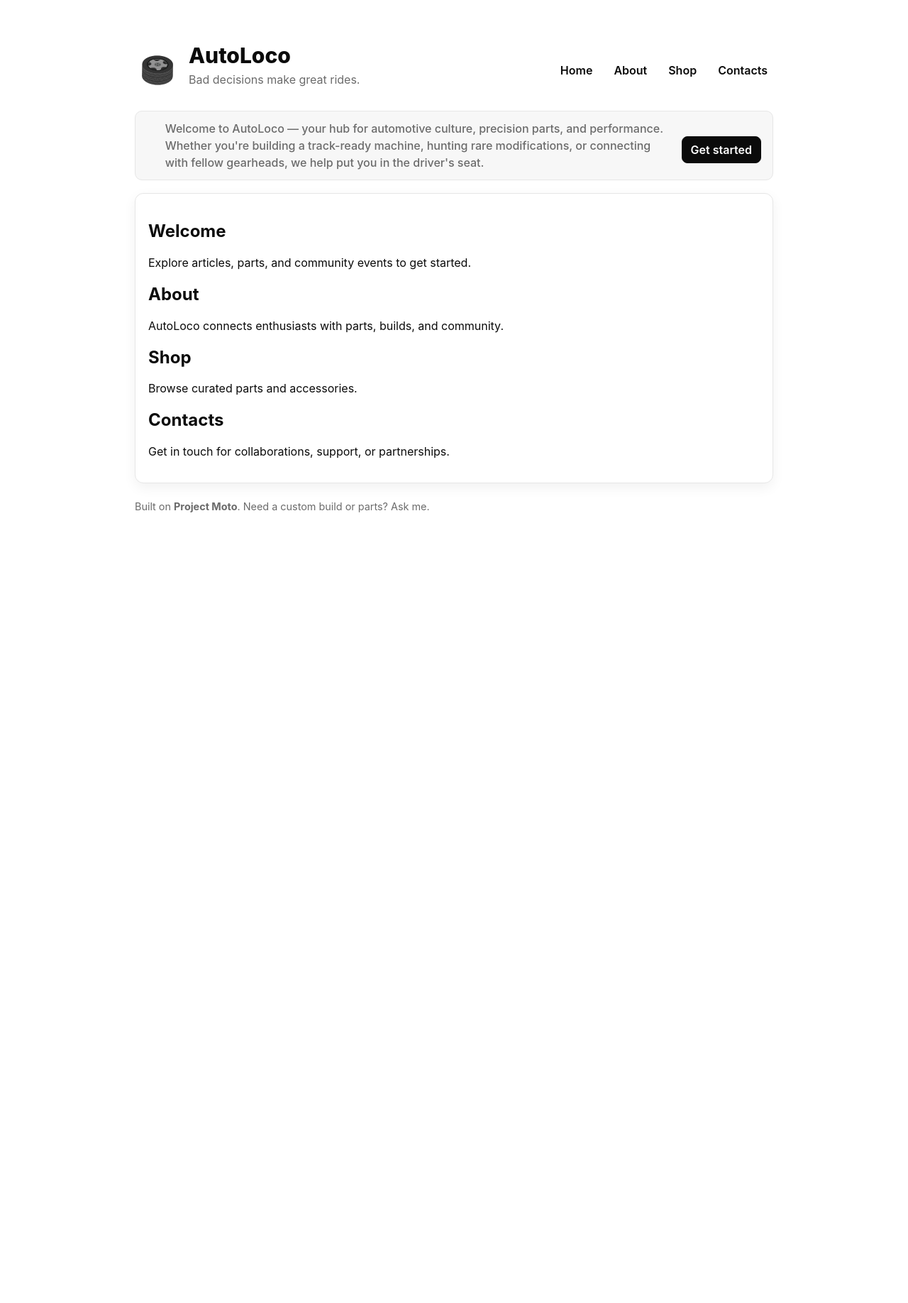
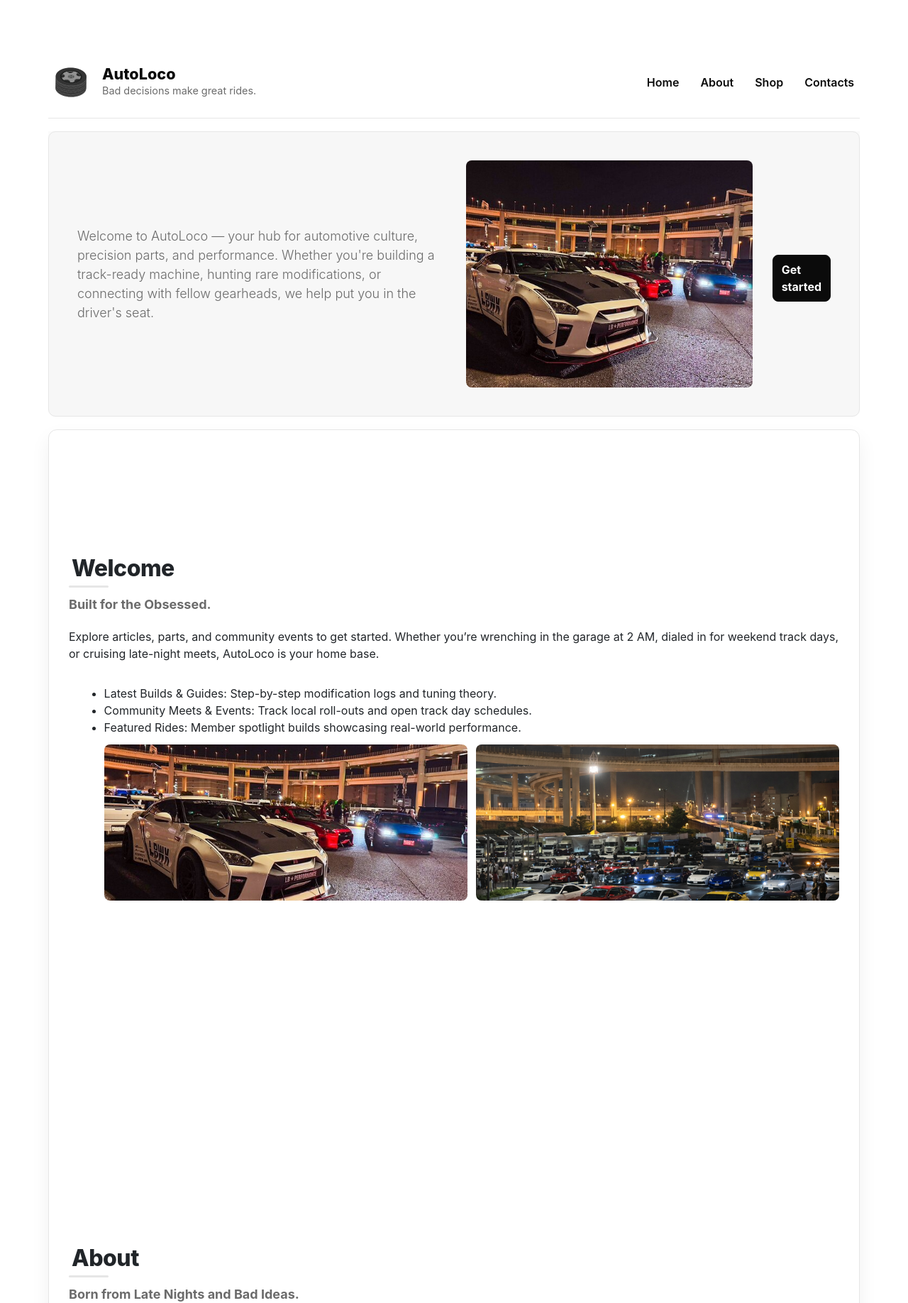
Before and after one commit to emailtarog-byte/project-moto, a plain HTML site: page index.html in a window 1280 px wide. Shown: the top 1836 px of the page at 71% size. Before the commit the page ends 840 px from the top, so only its background shows below. Drawn offline with nearby package versions, Linux system fonts and the light colour scheme.

Commit message:
updated and added photo assets

```diff
--- a/index.html
+++ b/index.html
@@ -4,56 +4,96 @@
  	<meta charset="utf-8">
  	<meta name="viewport" content="width=device-width, initial-scale=1">
  	<title>AutoLoco</title>
+ 	<link href="https://cdn.jsdelivr.net/npm/bootstrap@5.3.2/dist/css/bootstrap.min.css" rel="stylesheet">
  	<link rel="stylesheet" href="style.css">
 </head>
 <body>
  	<div class="container">
  		<header>
  			<div class="brand">
-					<a href="index.html" title="Project Moto" class="logo">
-						<img src="assets/Auto.png" alt="Automotive logo">
+ 				<a href="index.html" class="logo" aria-label="AutoLoco home">
+ 					<img src="assets/Auto.png" alt="AutoLoco logo">
  				</a>
-					<div>
+ 				<div class="brand-text">
  					<h1>AutoLoco</h1>
  					<p class="muted">Bad decisions make great rides.</p>
  				</div>
  			</div>
-				<nav class="topnav" aria-label="Primary">
-					<a href="#main-content">Home</a>
+ 			<nav class="top-nav" aria-label="Primary navigation">
+ 				<a href="#home">Home</a>
  				<a href="#about">About</a>
  				<a href="#shop">Shop</a>
  				<a href="#contacts">Contacts</a>
  			</nav>
  		</header>
-			<nav class="navbar">
-                <p></p>
+
+ 		<section class="hero">
+ 			<div class="hero-inner">
 				<p class="lead">Welcome to AutoLoco — your hub for automotive culture, precision parts, and performance. Whether you're building a track-ready machine, hunting rare modifications, or connecting with fellow gearheads, we help put you in the driver's seat.</p>
-				<a class="nav-button" href="#main-content">Get started</a>
-			</nav>
+				<img src="assets/carmeet.png" alt="Car meet hero" class="hero-photo">
+				<a class="button" href="#main-content">Get started</a>
+ 			</div>
+ 		</section>
 
  		<main id="main-content" class="card" role="main">
-				<!-- Main content here -->
  			<section id="home">
  				<h2>Welcome</h2>
-					<p>Explore articles, parts, and community events to get started.</p>
+ 				<h3>Built for the Obsessed.</h3>
+ 				<p>Explore articles, parts, and community events to get started. Whether you’re wrenching in the garage at 2 AM, dialed in for weekend track days, or cruising late-night meets, AutoLoco is your home base.</p>
+ 				<ul>
+ 					<li>Latest Builds & Guides: Step-by-step modification logs and tuning theory.</li>
+ 					<li>Community Meets & Events: Track local roll-outs and open track day schedules.</li>
+ 					<li>Featured Rides: Member spotlight builds showcasing real-world performance.</li>
+				<div class="gallery" aria-label="Home gallery">
+					<img src="assets/carmeet.png" alt="Car meet 1">
+					<img src="assets/carmeet2.png" alt="Car meet 2">
+				</div>
+ 				</ul>
  			</section>
+
  			<section id="about">
  				<h2>About</h2>
-					<p>AutoLoco connects enthusiasts with parts, builds, and community.</p>
+ 				<h3>Born from Late Nights and Bad Ideas.</h3>
+ 				<p>AutoLoco connects enthusiasts with parts, builds, and community. We started with a simple belief: the best builds come from taking risks, learning with grease on your hands, and chasing raw driving feel.</p>
+ 				<ul>
+ 					<li>Track & Street Proven: If we wouldn't run it on our own machines, we don't feature it.</li>
+ 					<li>Knowledge Sharing: No gatekeeping—just straight advice on specs, fitment, and tuning.</li>
+ 					<li>Community First: Built by enthusiasts, funded by passion, driven by you.</li>
+ 				</ul>
  			</section>
+
  			<section id="shop">
  				<h2>Shop</h2>
-					<p>Browse curated parts and accessories.</p>
+ 				<h3>Precision Hardware & Driver Essentials.</h3>
+ 				<p>Browse curated parts and accessories engineered for reliability, responsiveness, and aggressive styling.</p>
+ 				<ul>
+ 					<li>Performance & Engine: Intakes, forced induction upgrades, exhaust systems, and ECU tuning.</li>
+ 					<li>Suspension & Footwork: Track-spec coilovers, sway bars, bushings, and lightweight forged wheels.</li>
+ 					<li>Cockpit & Interior: Bolstered seats, telemetry gauges, and quick-release hubs.</li>
+ 				</ul>
+					<div class="gallery" aria-label="Shop gallery">
+						<img src="assets/engine.png" alt="Engine 1">
+						<img src="assets/engine2.png" alt="Engine 2">
+					</div>
  			</section>
+
  			<section id="contacts">
  				<h2>Contacts</h2>
-					<p>Get in touch for collaborations, support, or partnerships.</p>
+ 				<h3>Let’s Talk Builds, Collabs, & Support.</h3>
+ 				<p>Get in touch for collaborations, support, or partnerships. Have a question about part fitment or looking to feature your project car?</p>
+ 				<ul>
+ 					<li>General Support: support@autoloco.com</li>
+ 					<li>Build Submissions & Media: features@autoloco.com</li>
+ 					<li>Partnerships & Wholesale: partners@autoloco.com</li>
+ 				</ul>
  			</section>
  		</main>
 
  		<footer>
-				Built on <strong>Project Moto</strong>. Need a custom build or parts? Ask me.
+ 			Built on <strong>AutoLoco</strong>. Need a custom build or parts? Ask me.<br>
+            Autoloco 2026. All rights reserved.
  		</footer>
-		</div>
 </body>
+ 	<script src="https://cdn.jsdelivr.net/npm/bootstrap@5.3.2/dist/js/bootstrap.bundle.min.js"></script>
 </html>
+</html>
--- a/style.css
+++ b/style.css
@@ -8,6 +8,9 @@
   --accent-bg: #0b0b0b;
   --accent-text: #ffffff;
   --border: #e6e6e6;
+  --max-width: 1200px;
+  --lead-size: 18px;
+  --heading-weight: 850;
 }
 
 html,
@@ -19,22 +22,33 @@ body {
   color: var(--text);
 }
 
+/* Global typography and spacing polish */
+body { font-size: 16px; line-height: 1.5; }
+
+h1, h2, h3 { line-height: 1.1; margin: 0 0 0.5rem 0; }
+h2 { font-size: 2rem; font-weight: var(--heading-weight); letter-spacing: -0.5px; }
+h3 { font-size: 1.125rem; color: var(--muted); font-weight: 700; }
+
+.section-subtitle { color: var(--muted); font-size: 0.95rem; margin-bottom: 1rem; }
 
 html {
   scroll-behavior: smooth;
 }
 
 .container {
-  max-width: 900px;
-  margin: 40px auto;
-  padding: 20px;
+  max-width: 1200px;
+  margin: 48px auto;
+  padding: 28px;
 }
 
 header {
   display: flex;
   align-items: center;
+  justify-content: space-between;
   gap: 12px;
-  justify-content: space-between;
+  padding: 8px 0 18px 0;
+  border-bottom: 1px solid var(--border);
+  background: linear-gradient(180deg, rgba(255,255,255,0.6), rgba(255,255,255,0.4));
 }
 
 .brand {
@@ -43,14 +57,19 @@ header {
   gap: 12px;
 }
 
-/* Top navigation beside the header title */
-.topnav {
+.brand-text h1 {
+    margin: 0;
+    font-weight: 850;
+}
+
+.top-nav {
   display: flex;
   gap: 14px;
   align-items: center;
+  margin-left: auto; /* keep nav right-aligned */
 }
 
-.topnav a {
+.top-nav a {
   color: var(--text);
   text-decoration: none;
   padding: 6px 8px;
@@ -58,142 +77,105 @@ header {
   font-weight: 600;
 }
 
-.topnav a:hover,
-.topnav a:focus {
-  background: var(--surface);
-  color: var(--text);
-  outline: none;
-}
+.top-nav a:hover,
+.top-nav a:focus { background: var(--surface); outline: none; }
 
-@media (max-width: 720px) {
-  .topnav { display: none; }
-}
 
-h1 {
-  margin: 0;
-  font-size: 30px;
-  font-weight: 850;
-}
+.navbar .navbar-collapse { display: flex; justify-content: flex-end; }
+.navbar-nav { margin-left: auto !important; }
+
+.navbar-brand .brand-text { font-weight: 850; font-size: 1.25rem; }
+.navbar-brand img { width: 56px; height: 56px; object-fit: contain; }
+.navbar-nav .nav-link { color: var(--text); font-weight: 600; padding: 6px 8px; border-radius: 6px; }
+.navbar-nav .nav-link:hover, .navbar-nav .nav-link:focus { background: var(--surface); color: var(--text); }
 
 p.muted {
   color: var(--muted);
-  margin-top: 6px;
+  margin-top: 3px;
 }
 
 .card {
   background: var(--card);
-  padding: 18px;
+  padding: 28px;
   border-radius: 12px;
-  box-shadow: 0 6px 18px rgba(11, 11, 11, 0.06);
+  box-shadow: 0 12px 28px rgba(11, 11, 11, 0.06);
   border: 1px solid var(--border);
+  transition: box-shadow 180ms ease, transform 160ms ease;
 }
 
-/* Leadbar / navbar containing the lead text and CTA */
-.navbar {
+.hero {
+  margin: 18px 0;
+}
+
+.hero-inner {
   display: flex;
   align-items: center;
   justify-content: space-between;
-  gap: 16px;
-  padding: 12px 16px;
+  gap: 28px;
+  padding: 40px;
   background: var(--surface);
   border: 1px solid var(--border);
   border-radius: 10px;
-  margin: 18px 0;
 }
 
-.navbar .lead {
-  margin: 0;
-  font-size: 1rem;
-  color: var(--muted);
-  line-height: 1.5;
+.hero { background-image: linear-gradient(180deg, rgba(11,11,11,0.02), transparent); }
+.hero .lead { margin: 0; font-size: var(--lead-size); color: var(--muted); max-width: 66ch; }
+
+.hero-photo { max-width: 420px; width: 38%; height: 320px; object-fit: cover; border-radius: 8px; }
+
+.logo img { display:block; width:64px; height:64px; object-fit:contain; }
+
+.button { display:inline-block; margin-top:12px; padding:8px 12px; background:var(--accent-bg); color:var(--accent-text); border-radius:8px; text-decoration:none; font-weight:700; transition:transform 120ms ease, background 120ms ease, color 120ms ease, border 120ms ease; border:1px solid var(--accent-bg); }
+
+.button:hover, .button:focus { background:transparent; color:var(--text); border:1px solid var(--border); transform:translateY(-2px); }
+
+/* Secondary button variant */
+.button.secondary { background: transparent; color: var(--text); border: 1px solid var(--border); padding: 8px 14px; }
+
+/* Section headings decorate */
+main.card section h2 { position: relative; padding-left: 0.25rem; }
+main.card section h2::after { content: ""; position: absolute; left: 0; bottom: -10px; width: 56px; height: 3px; background: var(--border); border-radius: 2px; }
+
+footer { margin-top:24px; color:var(--muted); font-size:14px; }
+
+/* Space between main sections. Give each section ample viewport space */
+main.card section {
+  margin-bottom: 3.5rem;
+  padding: 48px 0;
+  min-height: 100vh; /* fill viewport so next section won't peek when using anchors */
+  display: flex;
+  flex-direction: column;
+  justify-content: center; /* vertically center section content */
+  gap: 16px;
 }
 
-@media (max-width: 720px) {
-  .navbar {
-    flex-direction: column;
-    align-items: flex-start;
-    gap: 10px;
-  }
+main.card section:last-child { margin-bottom: 0; }
 
-  .navbar .lead {
-    font-size: 0.95rem;
-  }
+/* Responsive images and simple gallery */
+main.card img { max-width: 100%; display: block; border-radius: 8px; }
+
+/* Uniform gallery layout: fixed-height tiles with cover-fit */
+.gallery {
+  display: grid;
+  grid-template-columns: repeat(auto-fit, minmax(220px, 1fr));
+  gap: 12px;
+  margin-top: 12px;
 }
 
-.lead {
-  font-size: 1.0625rem; /* ~17px */
-  line-height: 1.6;
-  color: var(--muted);
-  margin: 0 0 12px 0;
-  max-width: 68ch;
-  font-weight: 500;
+.gallery img {
+  width: 100%;
+  height: 220px; /* uniform height for visual consistency */
+  object-fit: cover;
+  display: block;
+  border-radius: 8px;
+  transition: transform 180ms ease, box-shadow 180ms ease, opacity 160ms ease;
 }
 
-/* Logo sizing and alignment */
-.logo img {
-  display: block;
-  width: 64px;
-  height: 64px;
-  object-fit: contain;
-}
+.gallery img:hover { transform: translateY(-6px) scale(1.03); box-shadow: 0 12px 24px rgba(11,11,11,0.12); opacity: 0.98; }
 
-@media (max-width: 520px) {
-  .logo img {
-    width: 48px;
-    height: 48px;
-  }
-}
+/* Make lists and intro content a little easier to scan */
+main.card ul { margin-left: 1.1rem; }
 
-a.nav-button,
-.button {
-  display: inline-block;
-  margin-top: 12px;
-  padding: 8px 12px;
-  background: var(--accent-bg);
-  color: var(--accent-text);
-  border-radius: 8px;
-  text-decoration: none;
-  font-weight: 600;
-  transition: transform 120ms ease, background 120ms ease, color 120ms ease, border 120ms ease;
-  border: 1px solid var(--accent-bg);
-}
-
-.nav-button:hover,
-.button:hover,
-.nav-button:focus,
-.button:focus {
-  background: transparent;
-  color: var(--text);
-  border: 1px solid var(--border);
-  transform: translateY(-2px);
-}
-
-footer {
-  margin-top: 24px;
-  color: var(--muted);
-  font-size: 0.9rem;
-}
-
-/* Utility */
-.sr-only {
-  position: absolute;
-  width: 1px;
-  height: 1px;
-  padding: 0;
-  margin: -1px;
-  overflow: hidden;
-  clip: rect(0, 0, 0, 0);
-  white-space: nowrap;
-  border: 0;
-}
-
-@media (max-width: 520px) {
-  .container {
-    margin: 24px 16px;
-    padding: 16px;
-  }
-
-  h1 {
-    font-size: 1.25rem;
-  }
-}
+/* Slightly larger logo text and compact brand block */
+.brand-text h1 { font-size: 1.35rem; }
+.brand-text .muted { margin: 0; font-size: 0.9rem; }
```
Also changed, not shown: assets/carmeet.png (added), assets/carmeet2.png (added), assets/engine.png (added), assets/engine2.png (added), assets/photo1.svg (added), assets/photo2.svg (added), assets/photo3.svg (added), 1 other file. Lines whose indentation alone changed are shown as unchanged.
